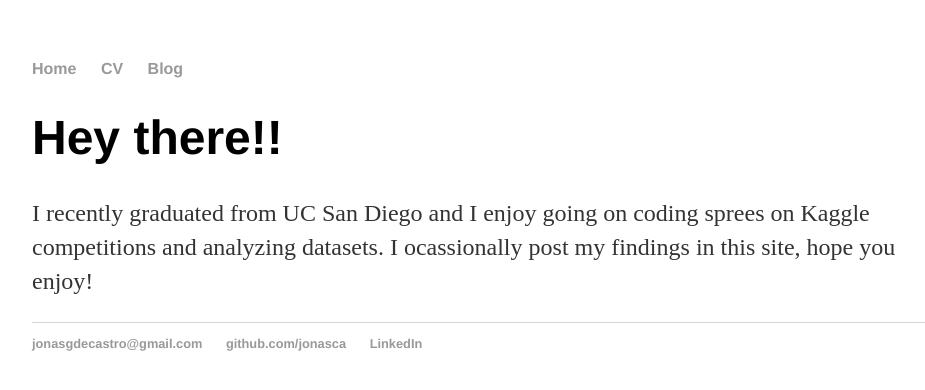
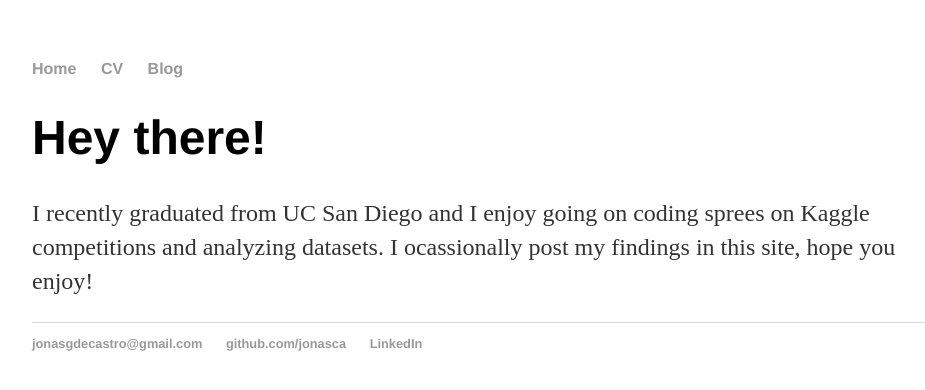
Before and after one commit to jonasca/jonasca.github.io, a Jekyll site: the page built from index.html, in a window 1280 px wide. Shown: the top 390 px of the page, without its empty margins (160-1085 px from the left). Built offline with Jekyll 4.4.1, drawn with Linux system fonts in a browser that asks for light colours.

```diff
--- a/index.html
+++ b/index.html
@@ -3,7 +3,7 @@ layout: default
 title: Jonas de Castro, Data Enthusiast
 ---
 <div class="blurb">
-	<h1>Hey there!!</h1>
+	<h1>Hey there!</h1>
 	<p>I recently graduated from UC San Diego and I enjoy going on coding sprees on Kaggle competitions and analyzing datasets.
 	I ocassionally post my findings in this site, hope you enjoy!</p>
 </div><!-- /.blurb -->
```
